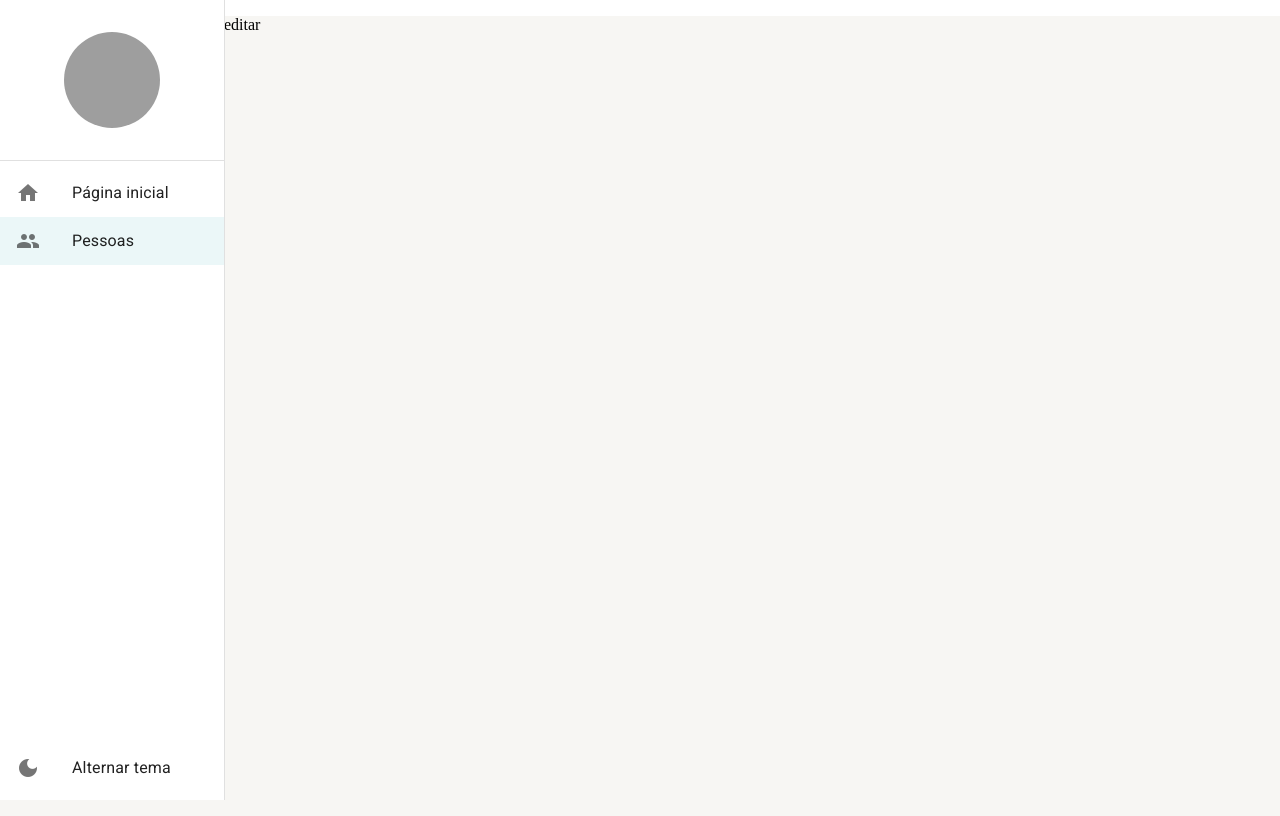
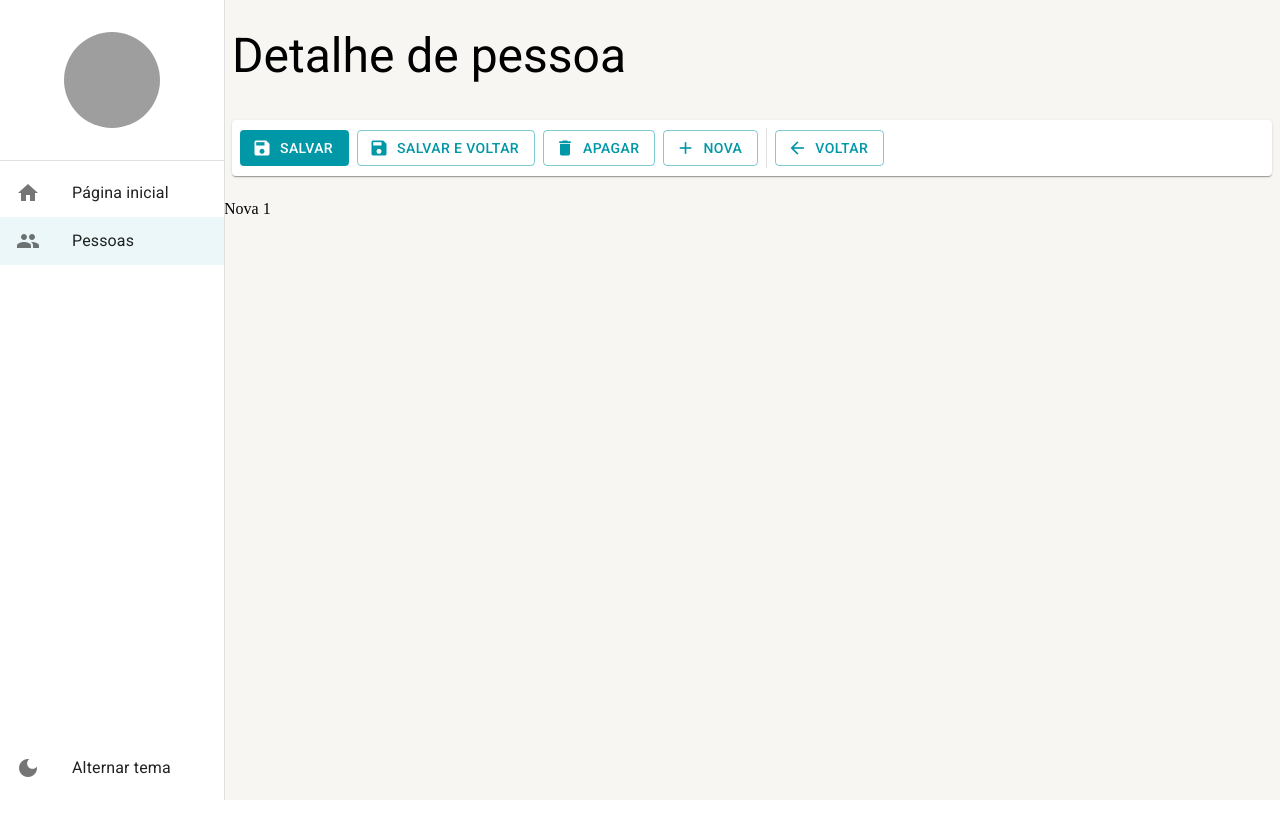
Before and after one commit to devLucasMoraes/curso-react-mui-typescript, a React (Create React App) app: page /pessoas/detalhe/1 in a window 1280 px wide. Built offline with nearby package versions, Linux system fonts and the light colour scheme; grey boxes are pictures that could not be loaded.

Commit message:
Feat: tela de criação e edição de registro

```diff
--- a/src/pages/index.ts
+++ b/src/pages/index.ts
@@ -1,2 +1,3 @@
 export * from './dashboard/Dashboard';
 export * from './pessoas/ListagemDePessoas';
+export * from './pessoas/DetalheDePessoas';
--- /dev/null
+++ b/src/pages/pessoas/DetalheDePessoas.tsx
@@ -0,0 +1,40 @@
+import { useNavigate, useParams } from 'react-router-dom';
+import { FerramentasDeDetalhe } from '../../shared/components';
+import { LayoutBaseDePagina } from '../../shared/layouts';
+
+
+export const DetalheDePessoas: React.FC = () => {
+
+    const { id = 'nova' } = useParams<'id'>();
+
+    const navigate = useNavigate();
+
+    const handleSave = () => {
+        console.log('Save');
+    };
+    const handleDelete = () => {
+        console.log('delete');
+    };
+
+    return (
+        <LayoutBaseDePagina
+            titulo='Detalhe de pessoa'
+            barraDeFerramentas={
+                <FerramentasDeDetalhe
+                    textoBotaoNovo='nova'
+                    mostrarBotaoApagar={id !== 'nova'}
+                    mostrarBotaoSalvarEVoltar
+                    mostrarBotaoNovo={id !== 'nova'}
+
+                    aoClicaeEmNovo={() => navigate('/pessoas/detalhe/nova')}
+                    aoClicaeEmVoltar={() => navigate('/pessoas')}
+                    aoClicaeEmApagar={handleDelete}
+                    aoClicaeEmSalvar={handleSave}
+                    aoClicaeEmSalvarEVoltar={handleSave}
+                />
+            }
+        >
+            <p>Nova {id}</p>
+        </LayoutBaseDePagina>
+    );
+};
--- a/src/pages/pessoas/ListagemDePessoas.tsx
+++ b/src/pages/pessoas/ListagemDePessoas.tsx
@@ -76,6 +76,7 @@
             barraDeFerramentas={
                 <FerramentasDaListagem
                     textoBotaoNovo='Nova'
+                    aoClicarEmNovo={() => navigate('/pessoas/detalhe/nova')}
                     mostrarInputBusca
                     textoDaBusca={busca}
                     aoMudarTextDeBusca={texto => setSearchParams({ busca: texto, pagina: '1' }, { replace: true })}
--- a/src/routes/index.tsx
+++ b/src/routes/index.tsx
@@ -1,6 +1,6 @@
 import { useEffect } from 'react';
 import { Routes, Route, Navigate } from 'react-router-dom';
-import { Dashboard, ListagemDePessoas } from '../pages';
+import { Dashboard, DetalheDePessoas, ListagemDePessoas } from '../pages';
 import { useDrawerContext } from '../shared/contexts';
 
 export const AppRoutes = () => {
@@ -26,7 +26,7 @@
         <Routes>
             <Route path='/pagina-inicial' element={<Dashboard />} />
             <Route path='/pessoas' element={<ListagemDePessoas />} />
-            <Route path='/pessoas/detalhe/:id' element={<p>editar</p>} />
+            <Route path='/pessoas/detalhe/:id' element={<DetalheDePessoas />} />
             <Route path='*' element={<Navigate to="/pagina-inicial" />} />
         </Routes>
     );
```
